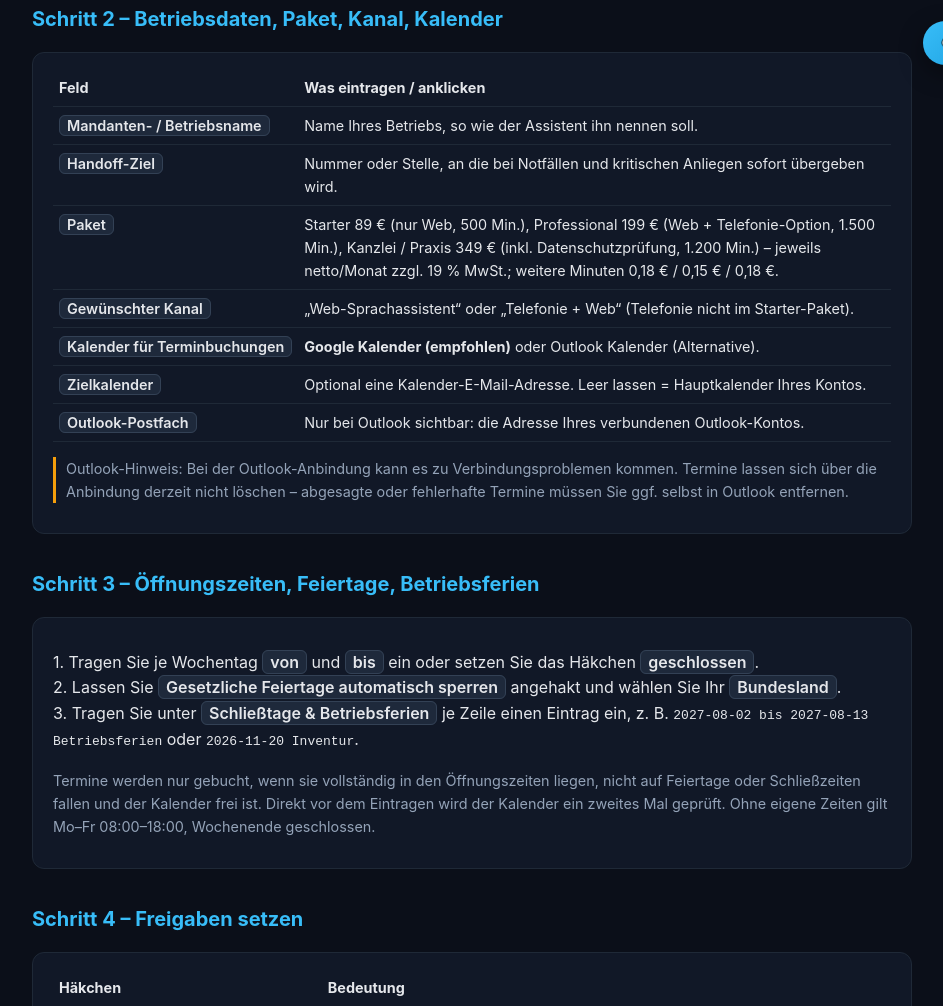
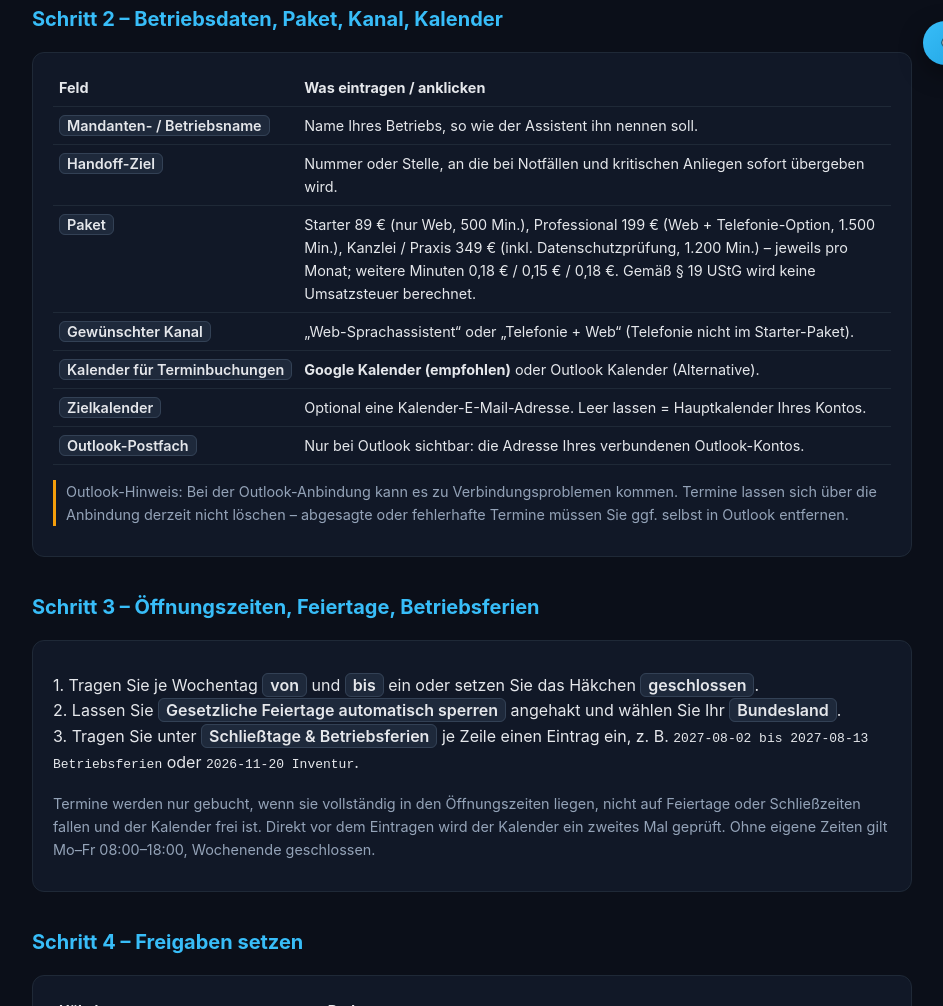
Before and after one commit to realsyncdynamics-spec/vertical-voice-agent, a plain HTML site: page anleitung.html in a window 1280 px wide. Shown: the part 715-1721 px from the top of the page, without its empty margins (168-1111 px from the left). Drawn offline with Linux system fonts and the light colour scheme.

Commit message:
fix(voice): correct public copy in anleitung.html

```diff
--- a/anleitung.html
+++ b/anleitung.html
@@ -46,7 +46,7 @@
         <tr><th>Feld</th><th>Was eintragen / anklicken</th></tr>
         <tr><td><span class="ui">Mandanten- / Betriebsname</span></td><td>Name Ihres Betriebs, so wie der Assistent ihn nennen soll.</td></tr>
         <tr><td><span class="ui">Handoff-Ziel</span></td><td>Nummer oder Stelle, an die bei Notfällen und kritischen Anliegen sofort übergeben wird.</td></tr>
-        <tr><td><span class="ui">Paket</span></td><td>Starter 89 € (nur Web, 500 Min.), Professional 199 € (Web + Telefonie-Option, 1.500 Min.), Kanzlei / Praxis 349 € (inkl. Datenschutzprüfung, 1.200 Min.) – jeweils netto/Monat zzgl. 19 % MwSt.; weitere Minuten 0,18 € / 0,15 € / 0,18 €.</td></tr>
+        <tr><td><span class="ui">Paket</span></td><td>Starter 89 € (nur Web, 500 Min.), Professional 199 € (Web + Telefonie-Option, 1.500 Min.), Kanzlei / Praxis 349 € (inkl. Datenschutzprüfung, 1.200 Min.) – jeweils pro Monat; weitere Minuten 0,18 € / 0,15 € / 0,18 €. Gemäß § 19 UStG wird keine Umsatzsteuer berechnet.</td></tr>
         <tr><td><span class="ui">Gewünschter Kanal</span></td><td>„Web-Sprachassistent“ oder „Telefonie + Web“ (Telefonie nicht im Starter-Paket).</td></tr>
         <tr><td><span class="ui">Kalender für Terminbuchungen</span></td><td><strong>Google Kalender (empfohlen)</strong> oder Outlook Kalender (Alternative).</td></tr>
         <tr><td><span class="ui">Zielkalender</span></td><td>Optional eine Kalender-E-Mail-Adresse. Leer lassen = Hauptkalender Ihres Kontos.</td></tr>
```
